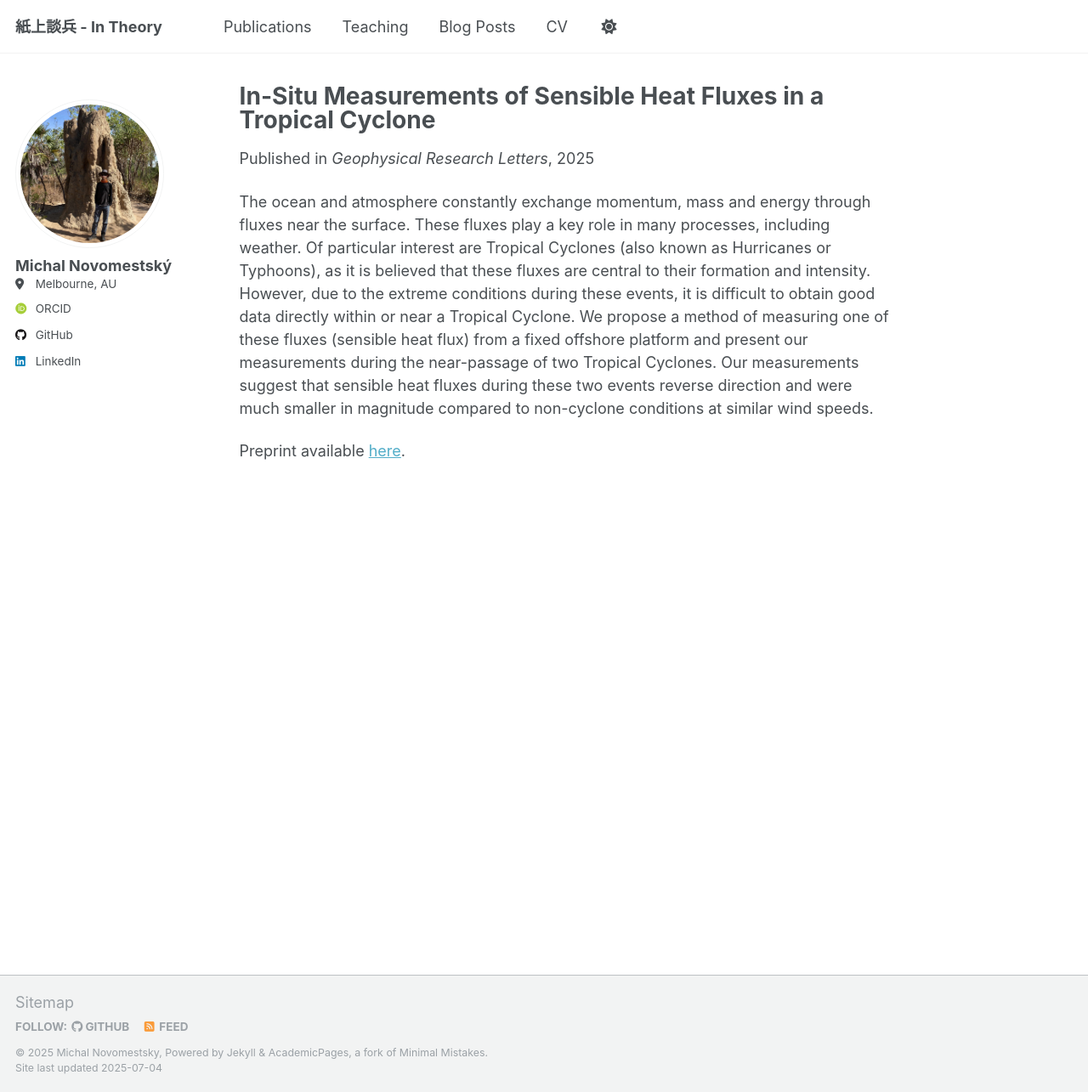
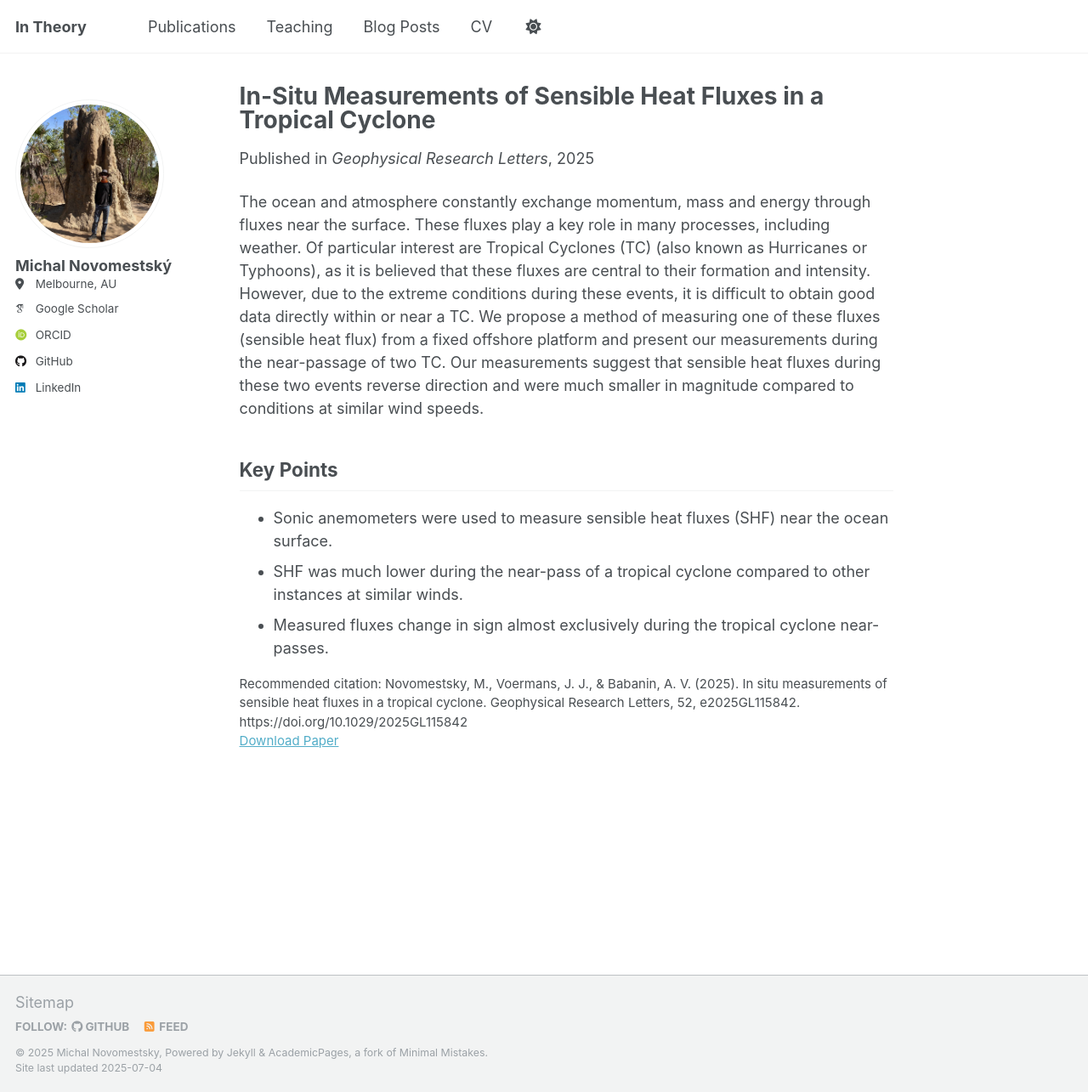
Before and after one commit to Michal-Novomestsky/Michal-Novomestsky.github.io, a Jekyll site: the page built from _publications/2025_heat_fluxes.md, in a window 1280 px wide and 1285 px high. Shown: the whole window at 85% size. Built offline with Jekyll 4.4.1, drawn with Linux system fonts in a browser that asks for light colours; some web fonts are replaced.

Commit message:
added about page + google scholar + minor refactors

```diff
--- a/_config.yml
+++ b/_config.yml
@@ -9,10 +9,10 @@
 # Basic Site Settings
 locale                   : "en-AU"
 site_theme               : "default"
-title                    : "紙上談兵 - In Theory"
+title                    : "In Theory"
 title_separator          : "-"
 name                     : &name "Michal Novomestsky"
-description              : #&description ""
+description              : &description "blah blah"
 url                      : https://Michal-Novomestsky.github.io # the base hostname & protocol for your site e.g. "https://[your GitHub username].github.io" or if you already have some other page hosted on Github then use "https://[your GitHub username].github.io/[Your Repo Name]"
 baseurl                  : "" # the subpath of your site, e.g. "/blog"
 repository               : "Michal-Novomestsky/Michal-Novomestsky.github.io"
@@ -34,7 +34,7 @@ author:
   # Academic websites
   academia         : # URL
   arxiv            : # URL - Update with the correct link to your profile
-  googlescholar    : # URL
+  googlescholar    : "https://scholar.google.com/citations?user=p9zCczEAAAAJ&hl=en"
   impactstory      : # URL
   orcid            : "http://orcid.org/0009-0000-3608-446X"
   semantic         : # URL
--- a/_publications/2025_heat_fluxes.md
+++ b/_publications/2025_heat_fluxes.md
@@ -4,13 +4,16 @@ collection: publications
 category: manuscripts
 permalink: /publication/2025_heat_fluxes
 excerpt: 'We present rare measurements of heat fluxes under cyclone conditions.'
-date: 2025-01-01
+date: 2025-07-01
 venue: 'Geophysical Research Letters'
 slidesurl: #'http://academicpages.github.io/files/slides1.pdf'
-paperurl: 'https://essopenarchive.org/users/901650/articles/1276796-in-situ-measurements-of-sensible-heat-fluxes-in-a-tropical-cyclone?commit=8421e05a661c30c79435d139a8df4b6236c3826a'
+paperurl: 'https://agupubs.onlinelibrary.wiley.com/doi/full/10.1029/2025GL115842'
 bibtexurl: #'http://academicpages.github.io/files/bibtex1.bib'
-citation: #'Your Name, You. (2009). &quot;Paper Title Number 1.&quot; <i>Journal 1</i>. 1(1).'
+citation: ' Novomestsky, M., Voermans, J. J., & Babanin, A. V. (2025). In situ measurements of sensible heat fluxes in a tropical cyclone. Geophysical Research Letters, 52, e2025GL115842. https://doi.org/10.1029/2025GL115842 '
 ---
-The ocean and atmosphere constantly exchange momentum, mass and energy through fluxes near the surface. These fluxes play a key role in many processes, including weather. Of particular interest are Tropical Cyclones (also known as Hurricanes or Typhoons), as it is believed that these fluxes are central to their formation and intensity. However, due to the extreme conditions during these events, it is difficult to obtain good data directly within or near a Tropical Cyclone. We propose a method of measuring one of these fluxes (sensible heat flux) from a fixed offshore platform and present our measurements during the near-passage of two Tropical Cyclones. Our measurements suggest that sensible heat fluxes during these two events reverse direction and were much smaller in magnitude compared to non-cyclone conditions at similar wind speeds.
+The ocean and atmosphere constantly exchange momentum, mass and energy through fluxes near the surface. These fluxes play a key role in many processes, including weather. Of particular interest are Tropical Cyclones (TC) (also known as Hurricanes or Typhoons), as it is believed that these fluxes are central to their formation and intensity. However, due to the extreme conditions during these events, it is difficult to obtain good data directly within or near a TC. We propose a method of measuring one of these fluxes (sensible heat flux) from a fixed offshore platform and present our measurements during the near-passage of two TC. Our measurements suggest that sensible heat fluxes during these two events reverse direction and were much smaller in magnitude compared to conditions at similar wind speeds.
 
-Preprint available [here](https://essopenarchive.org/users/901650/articles/1276796-in-situ-measurements-of-sensible-heat-fluxes-in-a-tropical-cyclone?commit=8421e05a661c30c79435d139a8df4b6236c3826a).
+## Key Points
+* Sonic anemometers were used to measure sensible heat fluxes (SHF) near the ocean surface.
+* SHF was much lower during the near-pass of a tropical cyclone compared to other instances at similar winds.
+* Measured fluxes change in sign almost exclusively during the tropical cyclone near-passes.
```
Also changed, not shown: _pages/about.md (+6 -0 lines), _pages/cv.md (+1 -1 lines), _posts/2025-06-18-gsoc-2.md (+2 -2 lines), _posts/2025-06-18-gsoc-3.md (+1 -1 lines).
